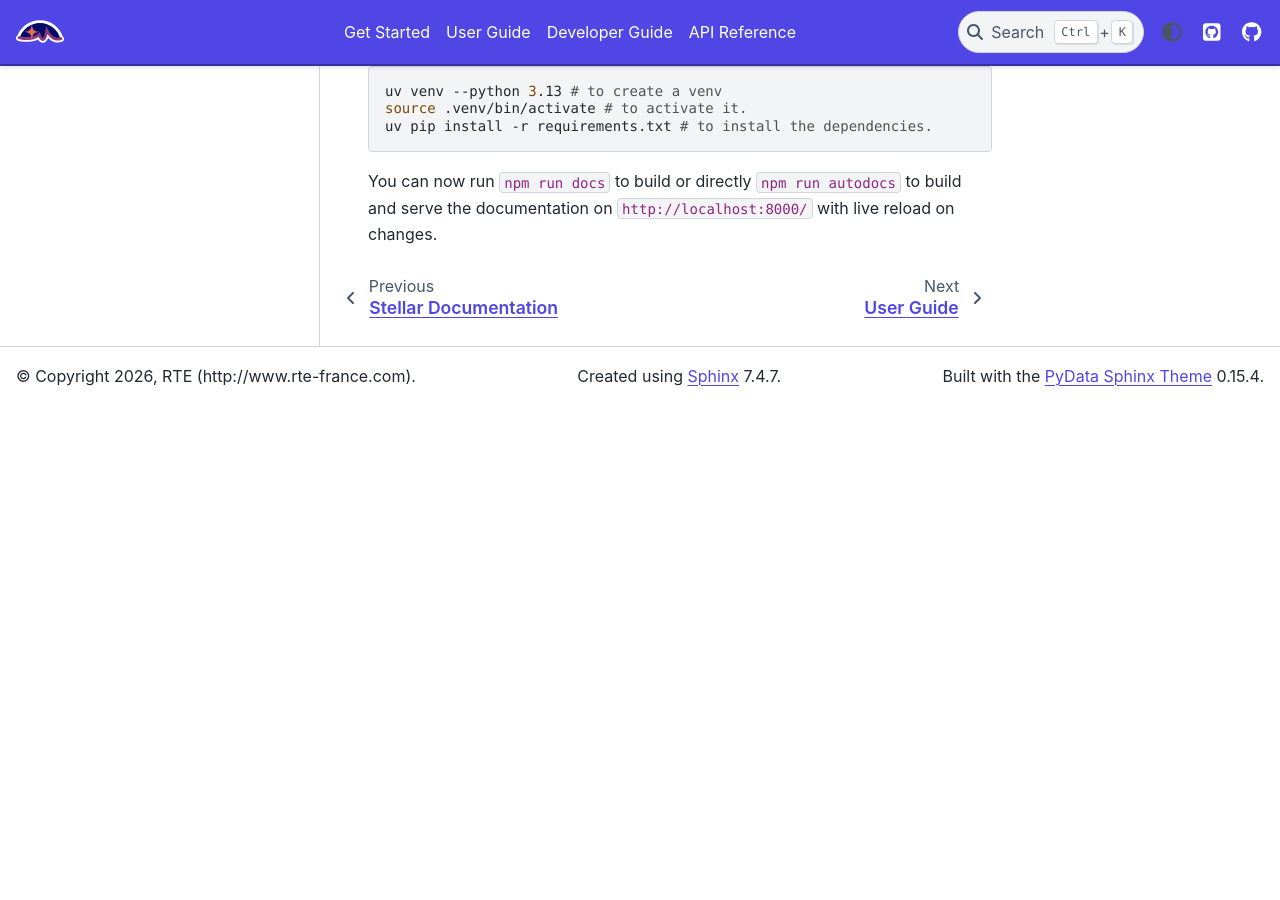
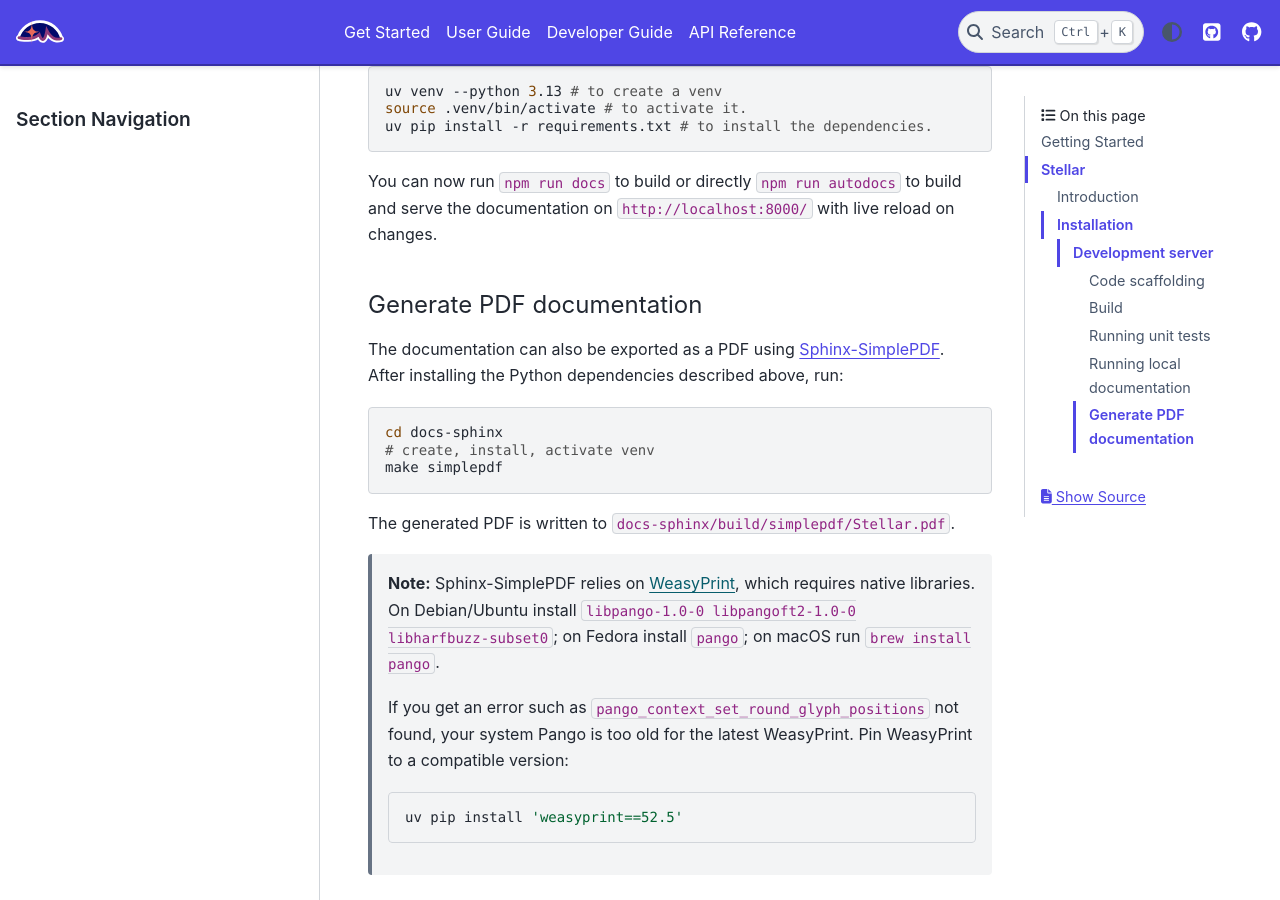
Before and after one commit to phlowers/phlowers-stellar-app, a Sphinx documentation site: the page built from docs-sphinx/source/user_docs/getting_started.md, in a window 1280 px wide and 900 px high, scrolled down 1366 px. Built offline with Sphinx 7.4.7 and the PyData theme 0.15.4, drawn with Linux system fonts in a browser that asks for light colours; before the commit the page ends 1771 px from its top, so only the background shows below that.

Commit message:
working simplepdf solution
Signed-off-by: GOELLER Adrien <adrien.goeller@rte-france.com>

````diff
--- a/README.md
+++ b/README.md
@@ -40,3 +40,23 @@
 ```
 
 You can now run `npm run docs` to build or directly `npm run autodocs` to build and serve the documentation on `http://localhost:8000/` with live reload on changes.
+
+#### Generate PDF documentation
+
+The documentation can also be exported as a PDF using [Sphinx-SimplePDF](https://sphinx-simplepdf.readthedocs.io/en/latest/).
+After installing the Python dependencies described above, run:
+
+```shell
+cd docs-sphinx
+# create, install, activate venv
+make simplepdf
+```
+
+The generated PDF is written to `docs-sphinx/build/simplepdf/Stellar.pdf`.
+
+> **Note:** Sphinx-SimplePDF relies on [WeasyPrint](https://doc.courtbouillon.org/weasyprint/stable/first_steps.html), which requires native libraries. On Debian/Ubuntu install `libpango-1.0-0 libpangoft2-1.0-0 libharfbuzz-subset0`; on Fedora install `pango`; on macOS run `brew install pango`.
+>
+> If you get an error such as `pango_context_set_round_glyph_positions` not found, your system Pango is too old for the latest WeasyPrint. Pin WeasyPrint to a compatible version:
+> ```shell
+> uv pip install 'weasyprint==52.5'
+> ```
--- a/docs-sphinx/source/conf.py
+++ b/docs-sphinx/source/conf.py
@@ -19,7 +19,15 @@
     "myst_parser",  # Support for Markdown files
     "sphinx_design",  # Grid, cards, tabs, badges, etc.
     "sphinx_copybutton",  # Copy button on code blocks
+    "sphinx_simplepdf",  # PDF generation via WeasyPrint
 ]
+
+# Sphinx-SimplePDF configuration
+simplepdf_file_name = "stellar_documentation.pdf"
+simplepdf_vars = {
+    "primary": "#1F4E79",
+    "links": "#1F4E79",
+}
 
 # sphinx-js configuration for TypeScript
 js_language = "typescript"
````
Also changed, not shown: docs-sphinx/source/index.md (+4 -32 lines), docs-sphinx/source/user_docs/user_guide/index.md (+2 -18 lines), 2 other files.
